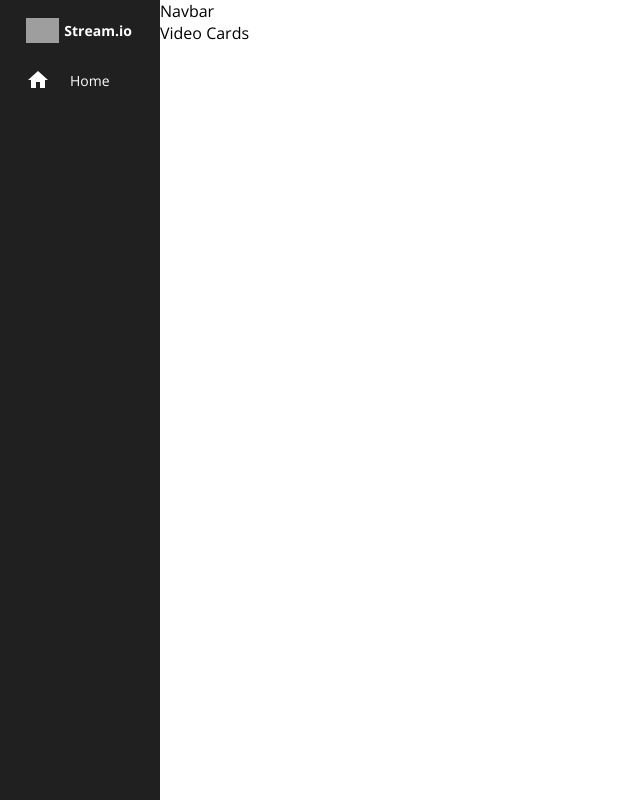
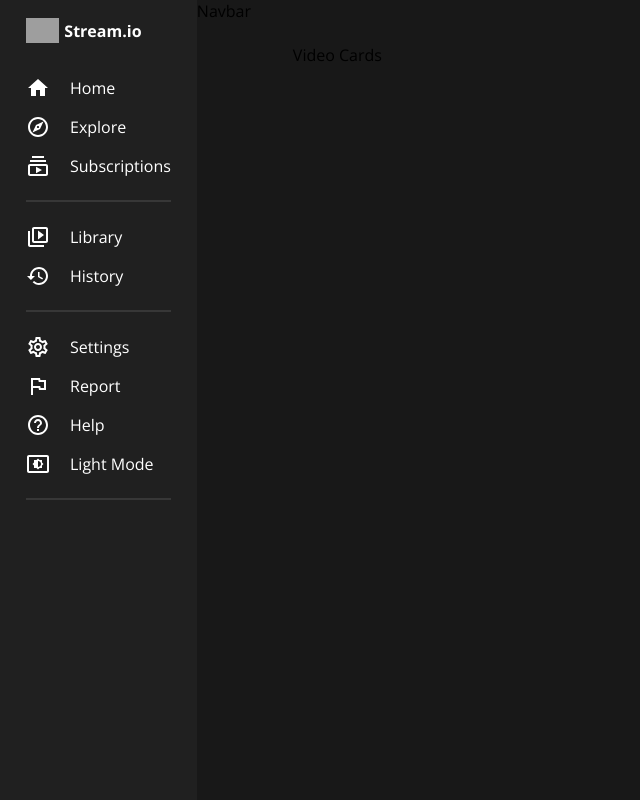
Before and after one commit to sidharthvnair02/Mern-Project, a React (Create React App) app in the folder Frontend/: page / in a window 1280 px wide. Shown: the top 800 px of the page, without its empty margins (0-640 px from the left). Built offline with nearby package versions, Linux system fonts and the light colour scheme; grey boxes are pictures that could not be loaded.

Commit message:
Completed with menu

```diff
--- a/Frontend/src/App.js
+++ b/Frontend/src/App.js
@@ -1,36 +1,37 @@
-import styled from "styled-components";
+import { useState } from "react";
+import styled, { ThemeProvider } from "styled-components";
 import Menu from "./components/Menu";
 import Navbar from "./components/Navbar";
+import { darkTheme, lightTheme } from "./utils/theme";
 
 const Container = styled.div`
   display: flex;
+`;
 
-`
-
-
-const Main = styled. div`
-flex:7
- `
+const Main = styled.div`
+  flex: 7;
+  background-color: ${({ theme }) => theme.bg};
+`;
 const Wrapper = styled.div`
-
+  padding: 22px 96px;
 `;
 
 
 
+
 function App() {
+   const [darkMode, setDarkMode] = useState(true);
   return (
-    <Container>
-    <Menu/>
-
-    <Main>
-        <Navbar/>
-        <Wrapper>
-          Video Cards
-        </Wrapper>
-    </Main>
-      {/* {main} */}
-
-    </Container>
+    <ThemeProvider theme={darkMode ? darkTheme : lightTheme}>
+      <Container>
+        <Menu darkMode={darkMode} setDarkMode={setDarkMode} />
+        <Main>
+          <Navbar />
+          <Wrapper>Video Cards</Wrapper>
+        </Main>
+        {/* {main} */}
+      </Container>
+    </ThemeProvider>
   );
 }
 
--- a/Frontend/src/components/Menu.jsx
+++ b/Frontend/src/components/Menu.jsx
@@ -2,13 +2,23 @@ import React from "react";
 import styled from "styled-components";
 import image from "../img/logo.png"
 import HomeIcon from "@mui/icons-material/Home";
+import ExploreOutlinedIcon from "@mui/icons-material/ExploreOutlined";
+import SubscriptionsOutlinedIcon from "@mui/icons-material/SubscriptionsOutlined";
+import VideoLibraryOutlinedIcon from "@mui/icons-material/VideoLibraryOutlined";
+import HistoryOutlinedIcon from "@mui/icons-material/HistoryOutlined";
+import SettingsOutlinedIcon from "@mui/icons-material/SettingsOutlined";
+import FlagOutlinedIcon from "@mui/icons-material/FlagOutlined";
+import HelpOutlineOutlinedIcon from "@mui/icons-material/HelpOutlineOutlined";
+import SettingsBrightnessOutlinedIcon from "@mui/icons-material/SettingsBrightnessOutlined";
 
 const Container = styled.div`
 flex:1;
 background-color:#202020;
-height:200vh;
+height:100vh;
 color:white;
 font-size:14px
+position:sticky;
+top:0;
 `;
 
 
@@ -16,7 +26,8 @@ font-size:14px
 const Wrapper = styled.div`
 padding: 18px 26px
 
-`
+
+`;
 
 const Logo = styled.div`
   display:flex;
@@ -31,30 +42,79 @@ const Img= styled.img`
 height: 25px;
 `
 
-const  Item = styled.div`
+const Item = styled.div`
   display: flex;
   align-items: center;
-    gap:20px;
-    cursor:pointer;
-`
+  gap: 20px;
+  cursor: pointer;
+  padding: 7.5px 0px;
+  &:hover {
+    background-color: ${({ theme }) => theme.soft};
+  }
+`;
+
+const Hr = styled.hr`
+  margin: 15px 0px;
+  border: 0.5px solid ${({ theme }) => theme.soft};
+`;
+
+const Login = styled.div``;
 
 
-const Menu =()=>{
-    return(
+
+const Menu = ({ darkMode, setDarkMode }) => {
+  return (
     <Container>
       <Wrapper>
         <Logo>
-                    <Img src={image}/>
+          <Img src={image} />
           Stream.io
         </Logo>
         <Item>
-                  <HomeIcon/>
+          <HomeIcon />
           Home
         </Item>
+        <Item>
+          <ExploreOutlinedIcon />
+          Explore
+        </Item>
+        <Item>
+          <SubscriptionsOutlinedIcon />
+          Subscriptions
+        </Item>
+        <Hr />
+        <Item>
+          <VideoLibraryOutlinedIcon />
+          Library
+        </Item>
+        <Item>
+          <HistoryOutlinedIcon />
+          History
+        </Item>
+        <Hr />
+        <Login>
+          <Item>
+            <SettingsOutlinedIcon />
+            Settings
+          </Item>
+          <Item>
+            <FlagOutlinedIcon />
+            Report
+          </Item>
+          <Item>
+            <HelpOutlineOutlinedIcon />
+            Help
+          </Item>
+          <Item onClick={() => setDarkMode(!darkMode)}>
+            <SettingsBrightnessOutlinedIcon />
+            {darkMode ? "Light" : "Dark"} Mode
+          </Item>
+        </Login>
+        <Hr />
       </Wrapper>
     </Container>
-    )
-}
+  );
+};
 
 
 export default Menu
--- /dev/null
+++ b/Frontend/src/utils/theme.js
@@ -0,0 +1,14 @@
+export const darkTheme = {
+  bg: "#181818",
+  bgLighter: "#202020",
+  text: "white",
+  textSoft: "#aaaaaa",
+  soft: "#373737",
+};
+export const lightTheme = {
+  bg: "#f9f9f9",
+  bgLighter: "white",
+  text: "black",
+  textSoft: "#606060",
+  soft: "#f5f5f5",
+};
```
Lines whose indentation alone changed are shown as unchanged.
